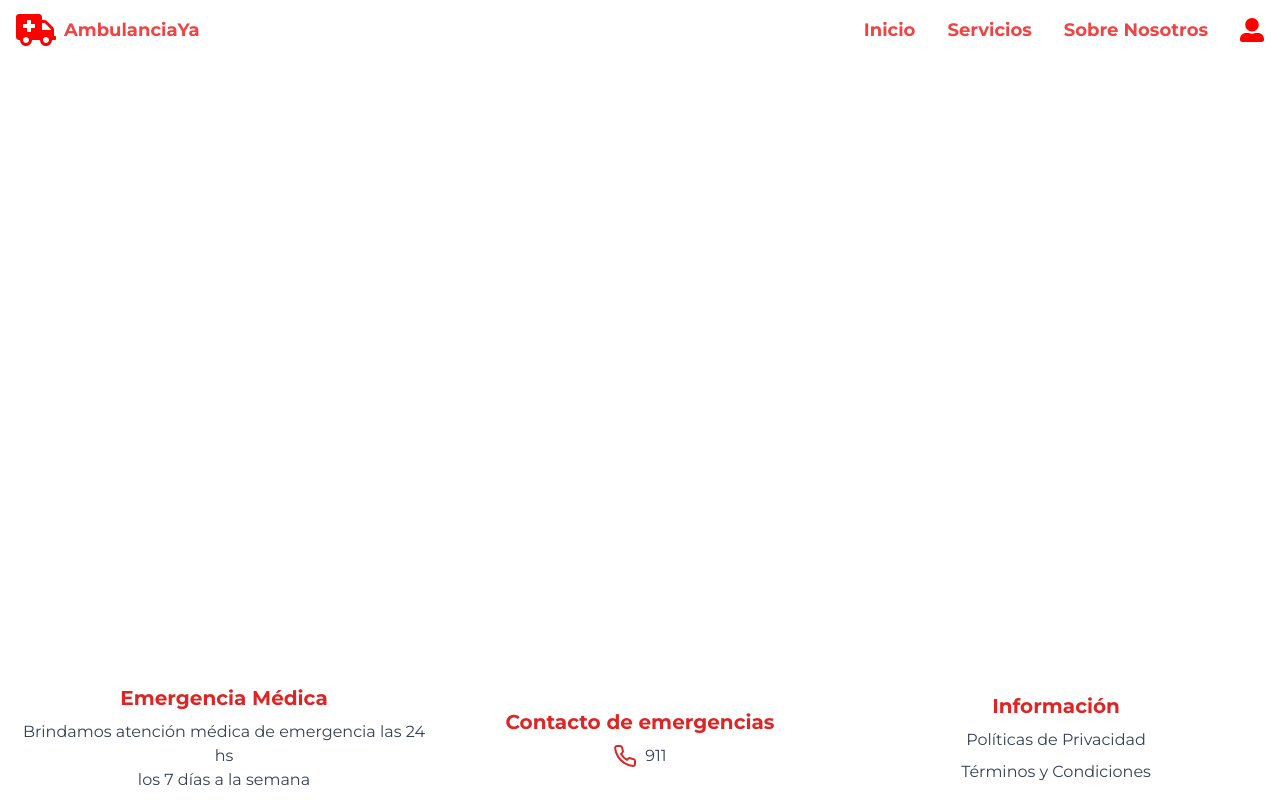
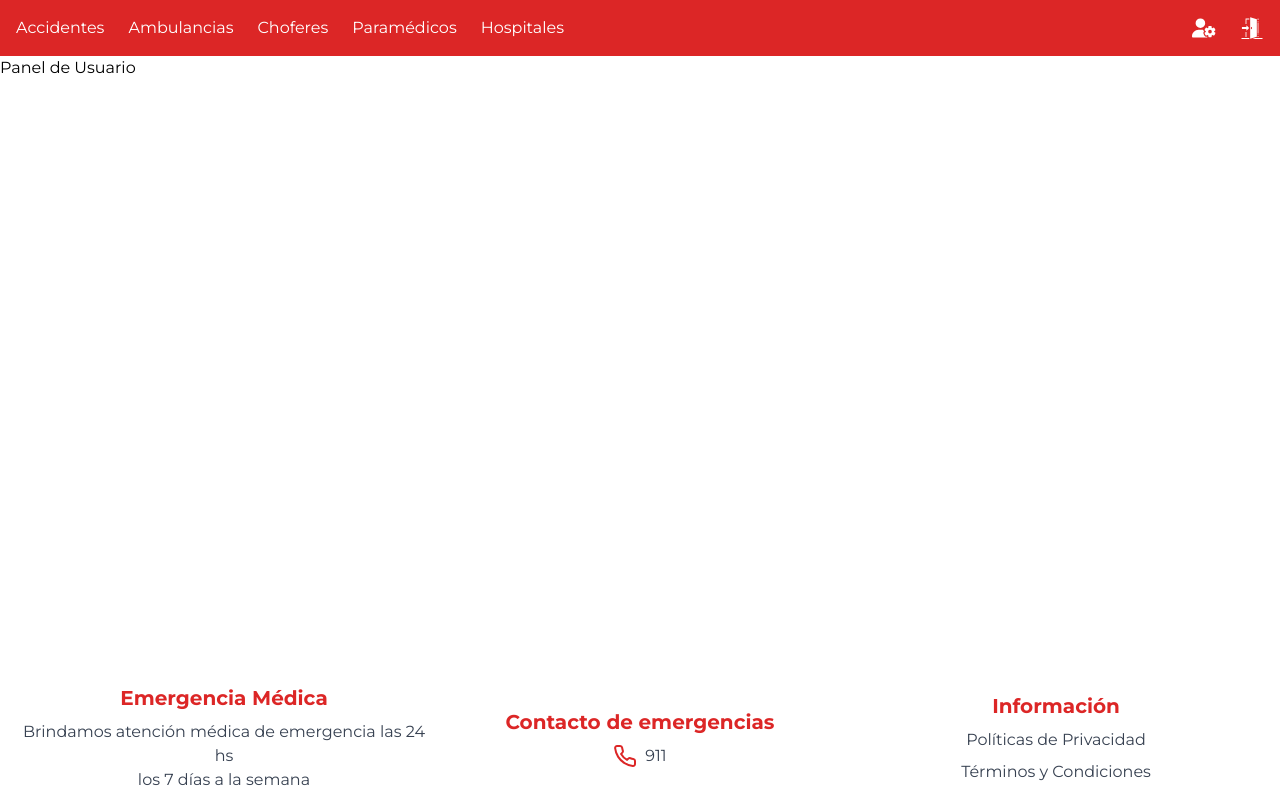
Before and after one commit to oriana-monaldi/AmbulanciaYa, a React (Vite) app: page /panelUsuario in a window 1280 px wide. Built offline with nearby package versions, Linux system fonts and the light colour scheme.

Commit message:
panel usuario

```diff
--- a/src/App.jsx
+++ b/src/App.jsx
@@ -12,6 +12,7 @@ import Alta from './components/Administrador/Alta';
 import Modificacion from './components/Administrador/Modificacion';
 import LogIn from './components/LogIn';
 import Reporte from './components/Administrador/Reporte';
+import PanelUsuario from './components/Administrador/PanelUsuario';
 
 const AppContent = () => {
     const location = useLocation();
@@ -20,6 +21,7 @@ const AppContent = () => {
     location.pathname.includes('/tabla') ||
     location.pathname.includes('/alta-') ||
     location.pathname.includes('/modificacion-') ||
+    location.pathname.includes('/panelUsuario') ||
     location.pathname === '/alta-reporte';
 
     return (
@@ -48,6 +50,7 @@ const AppContent = () => {
                     <Route path="/modificacion-hospital/:id" element={<Modificacion tipo="hospital" />} />
                     <Route path="/modificacion-paciente/:id" element={<Modificacion tipo="paciente" />} />
                     <Route path="/alta-reporte/:id" element={<Reporte/>} />
+                    <Route path="/panelUsuario" element={<PanelUsuario />} />
                 </Routes>
             </div>
             <Footer className="flex-shrink-0" />
--- a/src/components/Administrador/NavAdmi.jsx
+++ b/src/components/Administrador/NavAdmi.jsx
@@ -4,6 +4,7 @@ import { GiExitDoor } from 'react-icons/gi';
 import { FaBars } from 'react-icons/fa';
 import { useNavigate } from 'react-router-dom';
 import { FaUserGear } from "react-icons/fa6";
+import { Link } from 'react-router-dom';
 
 import Swal from 'sweetalert2';
 
@@ -106,11 +107,11 @@ const NavAdmi = () => {
                 </div>
 
                 <div className="flex items-center">
-                    <button
+                    <Link to="/panelUsuario"
                         className="text-white hover:text-red-200 mr-6 transition-colors duration-200"
-                        >
-                        <FaUserGear   size={24} />
-                    </button>
+                    >
+                        <FaUserGear size={24} />
+                    </Link>
                     <button
                         onClick={(e) => handleLogout(e)}
                         className="text-white hover:text-red-200 transition-colors duration-200"
--- /dev/null
+++ b/src/components/Administrador/PanelUsuario.jsx
@@ -0,0 +1,11 @@
+import React from 'react'
+
+function PanelUsuario() {
+  return (
+    <div>
+        <h1>Panel de Usuario</h1>
+    </div>
+  )
+}
+
+export default PanelUsuario
--- a/src/components/Boton.jsx
+++ b/src/components/Boton.jsx
@@ -7,7 +7,6 @@ function Boton({
     onClick,
     size = 'w-80',
     className,
-    children
 }) {
     const handleClick = () => {
         if (onClick) {
```
